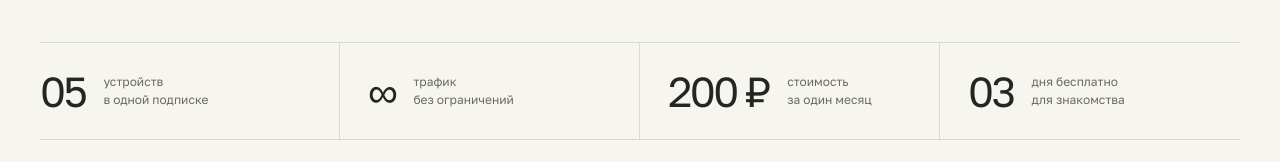
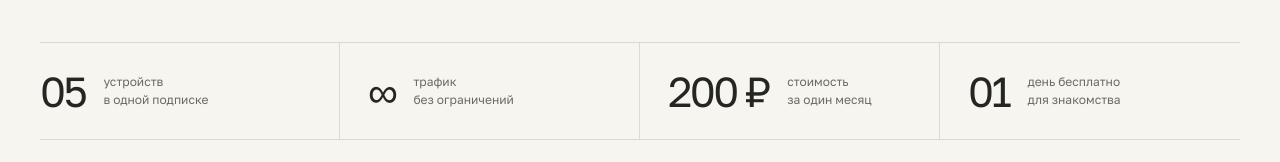
Before and after one commit to AlexKrit4/Enigma_PN, a Next.js app in the folder apps/web/: page / in a window 1280 px wide. Shown: the part 764-926 px from the top of the page. Built offline with nearby package versions, Linux system fonts and the light colour scheme; no server answers.

Commit message:
Сайт: факт-карточка 1 день бесплатно
Co-Authored-By: Devin AI <158243242+devin-ai-integration[bot]@users.noreply.github.com>

```diff
--- a/apps/web/src/app/page.tsx
+++ b/apps/web/src/app/page.tsx
@@ -28,7 +28,7 @@ export default function HomePage() {
           <div className="fact"><strong>05</strong><span>устройств<br />в одной подписке</span></div>
           <div className="fact"><strong>∞</strong><span>трафик<br />без ограничений</span></div>
           <div className="fact"><strong>200 ₽</strong><span>стоимость<br />за один месяц</span></div>
-          <div className="fact"><strong>03</strong><span>дня бесплатно<br />для знакомства</span></div>
+          <div className="fact"><strong>01</strong><span>день бесплатно<br />для знакомства</span></div>
         </div>
         <section className="site-container site-section">
           <div className="section-top">
```
